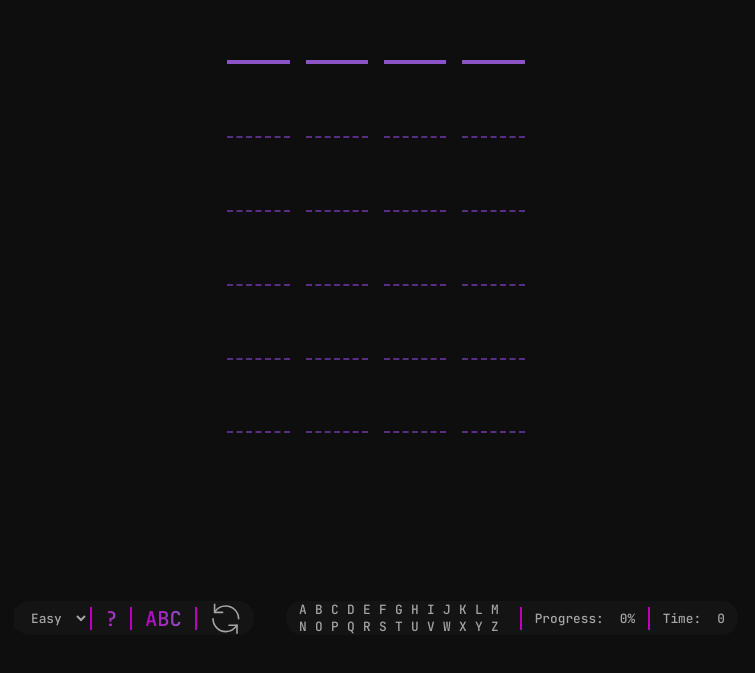
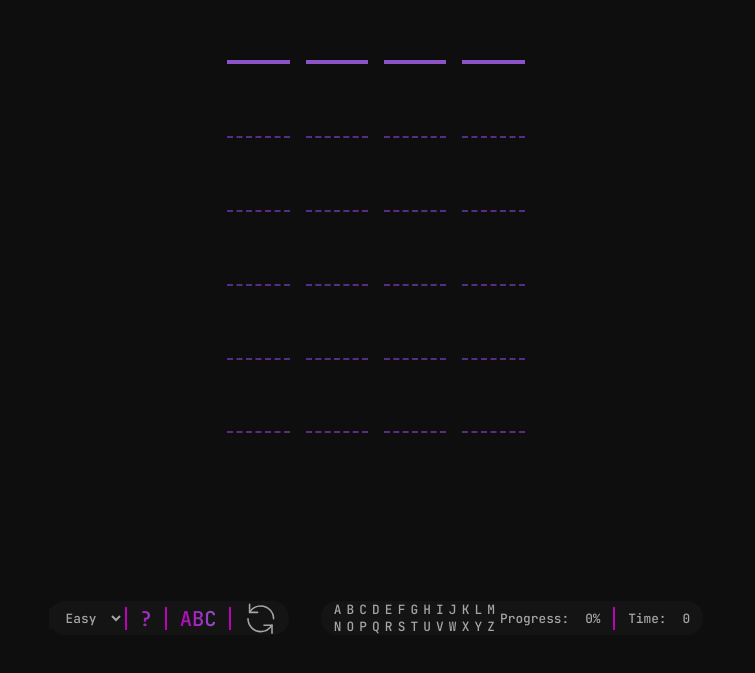
Before and after one commit to ZeSved/Wordie, a React (Vite) app: page / in a window 1280 px wide. Shown: the part 101-774 px from the top of the page, without its empty margins (264-1019 px from the left). Built offline with nearby package versions, Linux system fonts and the light colour scheme.

Commit message:
moved alphabet, more style changes

```diff
--- a/src/interaction/interaction.module.scss
+++ b/src/interaction/interaction.module.scss
@@ -47,23 +47,33 @@
 				text-wrap: nowrap;
 				overflow: hidden;
 
-				transition: bottom 0.2s, width 0.2s;
+				transition: bottom 0.2s, width 0.2s, background 0.2s;
+				border-radius: 100vh;
 
 				&.show {
 					bottom: calc(var(--gap-1) * 3);
-					background: linear-gradient(90deg, var(--pink) 0%, var(--cta-200) 100%);
 
-					&.off > p {
-						color: var(--secondary);
+					&.on,
+					&:not(.toggle) {
+						background: linear-gradient(90deg, var(--pink) 0%, var(--cta-200) 100%);
+
+						> p {
+							color: var(--primary);
+						}
 					}
 
-					&.on > p {
-						color: var(--primary);
+					&.off {
+						background: transparent;
+
+						> p {
+							color: var(--secondary);
+						}
 					}
 				}
 
 				&.hide {
 					bottom: 0;
+					background: transparent;
 
 					> p {
 						color: transparent;
@@ -92,6 +102,45 @@
 				color: var(--secondary);
 			}
 		}
+
+		.letters {
+			// transition: color 0.2s, grid-template-columns 0.2s, width 0.2s;
+			transition: all 0.2s;
+
+			&.show {
+				width: calc(var(--gap-1) * 13);
+
+				> div {
+					grid-template-columns: repeat(13, var(--gap-1));
+
+					padding-inline: var(--gap-1);
+
+					> p {
+						color: var(--secondary);
+					}
+				}
+			}
+
+			&.hide {
+				width: 0px;
+
+				> div {
+					grid-template-columns: repeat(13, 0px);
+
+					padding-inline: 0px;
+
+					> p {
+						color: transparent;
+					}
+				}
+			}
+
+			> div {
+				display: grid;
+
+				font-size: var(--gap-1);
+			}
+		}
 	}
 }
 
--- a/src/interaction/interaction.tsx
+++ b/src/interaction/interaction.tsx
@@ -4,8 +4,8 @@ import { newGame } from '../utils/newGame'
 import { shorten } from '../utils/modify'
 import s from './interaction.module.scss'
 import Option, { InputBtn } from './option'
-import Alphabet from '../progress/alphabet'
 import { Indicate } from '../App'
+import classNames from 'classnames'
 
 type Info = {
 	text: string
@@ -35,6 +35,7 @@ export default function Interaction({
 	}, [game.difficulty])
 
 	const hardMode = game.difficulty === 'extreme' || game.difficulty === 'hard'
+	const letters = 'ABCDEFGHIJKLMNOPQRSTUVWXYZ'.split('')
 
 	const difficulties = ['Easy', 'Medium', 'Hard', 'Extreme']
 	const inputBtns: InputBtn[] = [
@@ -70,6 +71,7 @@ export default function Interaction({
 			inputType: 'button',
 			hasSvg: true,
 			canEnable: true,
+			toggleable: false,
 		},
 	]
 
@@ -116,12 +118,26 @@ export default function Interaction({
 				))}
 			</section>
 			<section className={s.infoSection}>
-				{showAlphabet && (
-					<>
-						<Alphabet indicate={indicate} />
-						<div className='border' />
-					</>
-				)}
+				<div className={classNames(s.letters, showAlphabet ? s.show : s.hide)}>
+					<div>
+						{letters.map((letter) => (
+							<p
+								style={{
+									color: indicate.correct.includes(letter)
+										? '#00ff00'
+										: indicate.inWord.includes(letter)
+										? '#eeff00'
+										: indicate.notInWord.includes(letter)
+										? 'var(--secondary-faint)'
+										: 'var(--secondary)',
+								}}
+								key={letter}>
+								{letter}
+							</p>
+						))}
+					</div>
+					<div className='border' />
+				</div>
 				{info.map((inf, i) => (
 					<>
 						{i !== 0 && <div className='border' />}
--- a/src/interaction/option.tsx
+++ b/src/interaction/option.tsx
@@ -77,10 +77,14 @@ export default function Option({ btns, dispatch }: OptionProps) {
 				)}
 				<div
 					style={{
-						width: show ? `calc(var(--gap-1) * ${btns.text.length / 1.3})` : 0,
+						width: `calc(var(--gap-1) * ${btns.text.length / 1.3})`,
 						right: `calc(var(--gap-1) * -${btns.text.length / 5})`,
 					}}
-					className={classNames(show ? s.show : s.hide, btns.value ? s.on : s.off)}>
+					className={classNames(
+						show ? s.show : s.hide,
+						btns.value ? s.on : s.off,
+						btns.toggleable ? s.toggle : ''
+					)}>
 					<p>{btns.text}</p>
 				</div>
 			</button>
@@ -99,6 +103,7 @@ export type InputBtn = {
 	imgSrc?: string
 	displayText?: string
 	hasSvg?: boolean
+	toggleable?: boolean
 } & (
 	| {
 			inputType: 'select'
--- a/src/progress/alphabet.module.scss
+++ /dev/null
@@ -1,12 +0,0 @@
-.main {
-	position: relative;
-	display: grid;
-	grid-template-columns: repeat(13, 1rem);
-
-	font-size: var(--gap-1);
-	padding-inline: var(--gap-1);
-
-	> p {
-		color: var(--secondary);
-	}
-}
--- a/src/progress/alphabet.tsx
+++ /dev/null
@@ -1,26 +0,0 @@
-import { Indicate } from '../App'
-import s from './alphabet.module.scss'
-
-export default function Alphabet({ indicate }: { indicate: Indicate }) {
-	const letters = 'ABCDEFGHIJKLMNOPQRSTUVWXYZ'.split('')
-
-	return (
-		<div className={s.main}>
-			{letters.map((letter) => (
-				<p
-					style={{
-						color: indicate.correct.includes(letter)
-							? '#00ff00'
-							: indicate.inWord.includes(letter)
-							? '#eeff00'
-							: indicate.notInWord.includes(letter)
-							? 'var(--secondary-faint)'
-							: 'var(--secondary)',
-					}}
-					key={letter}>
-					{letter}
-				</p>
-			))}
-		</div>
-	)
-}
```
